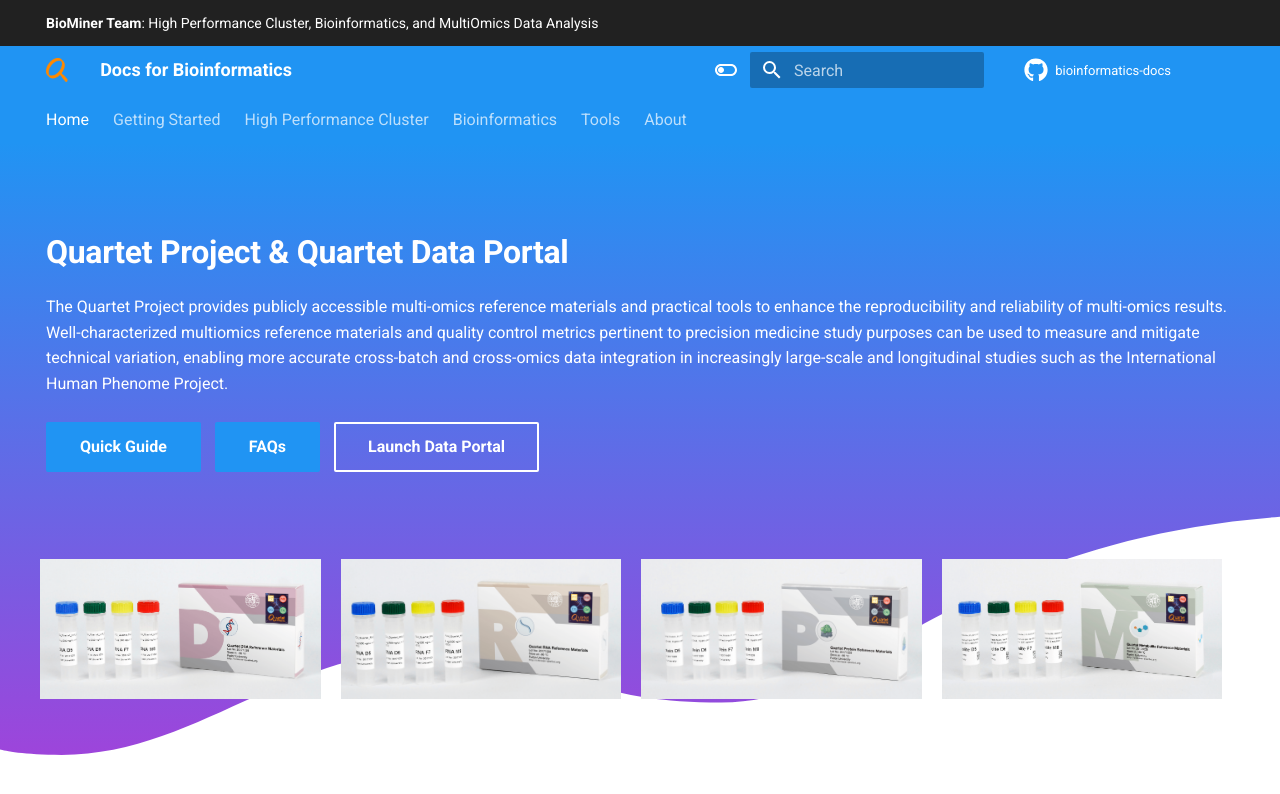
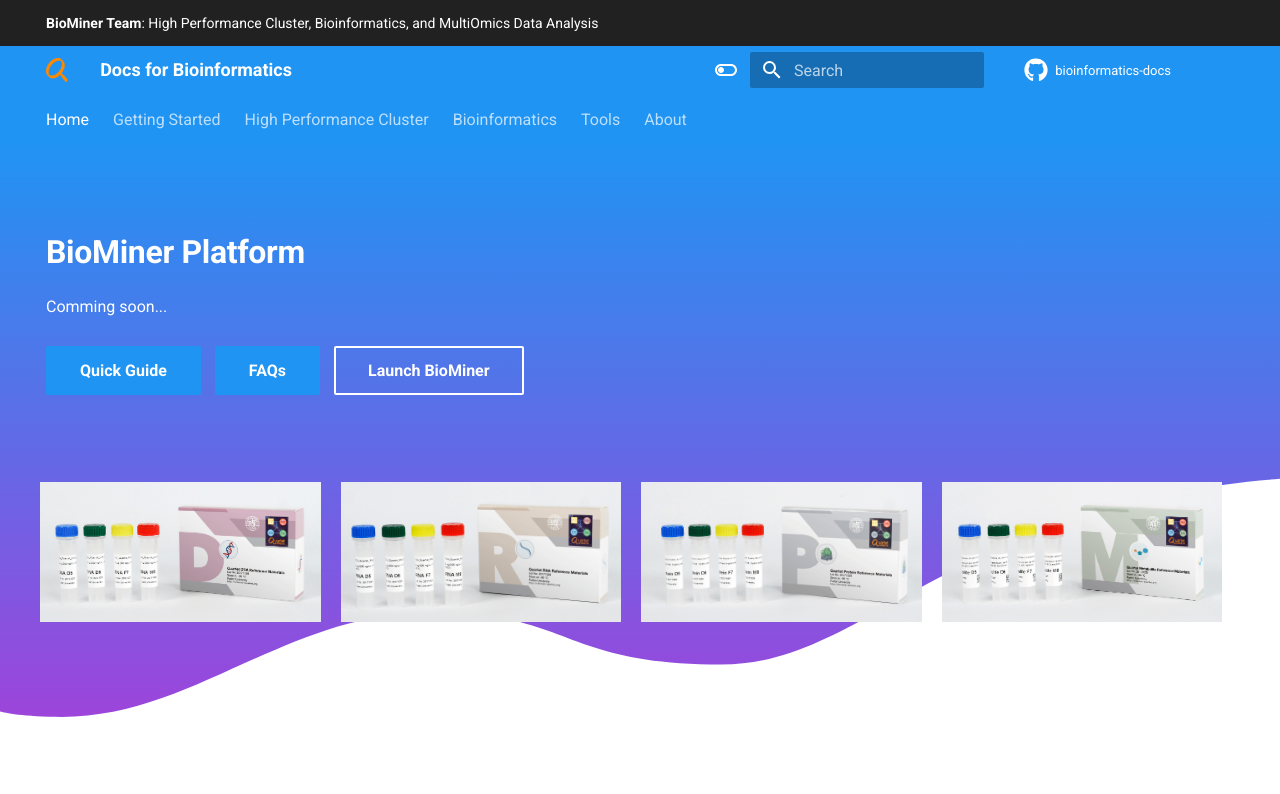
Before and after one commit to yjcyxky/bioinformatics-docs, an MkDocs documentation site: the page built from docs/index.md, in a window 1280 px wide. Shown: the top 794 px of the page. Built offline with MkDocs 1.6.1 and Material for MkDocs 9.7.7, drawn with Linux system fonts in a browser that asks for light colours; comment, search, counter and statistics services are not loaded.

Commit message:
Update the edit url.

```diff
--- a/docs/assets/overrides/home.html
+++ b/docs/assets/overrides/home.html
@@ -70,31 +70,12 @@
         style="margin-top: 3.5rem; padding-bottom: 6vw"
       >
         <h1 style="color: currentcolor; font-weight: 700; margin-bottom: 1rem">
-          Quartet Project & Quartet Data Portal
+          BioMiner Platform
         </h1>
         <!-- <p>{{ config.site_description }}.</p> -->
         <p>
-          The Quartet Project provides publicly accessible multi-omics reference
-          materials and practical tools to enhance the reproducibility and
-          reliability of multi-omics results. Well-characterized multiomics
-          reference materials and quality control metrics pertinent to precision
-          medicine study purposes can be used to measure and mitigate technical
-          variation, enabling more accurate cross-batch and cross-omics data
-          integration in increasingly large-scale and longitudinal studies such
-          as the International Human Phenome Project.
+          Comming soon...
         </p>
-        <!-- <p style="text-align: left;">
-          <img src="https://img.shields.io/github/license/chinese-quartet/docs.chinese-quartet.org.svg?label=License"
-            alt="License">
-          <a href="https://github.com/chinese-quartet/docs.chinese-quartet.org/releases">
-            <img alt="Latest Release"
-              src="https://img.shields.io/github/release/chinese-quartet/docs.chinese-quartet.org.svg?label=Latest%20Release" />
-          </a>
-          <a href="https://docs.chinese-quartet.org">
-            <img alt="Status"
-              src="https://img.shields.io/github/workflow/status/chinese-quartet/docs.chinese-quartet.org/publish-docs/master?label=Status">
-          </a>
-        </p> -->
         <a
           href="{{ page.next_page.url | url }}"
           title="{{ page.next_page.title | e }}"
@@ -103,7 +84,7 @@
           Quick Guide
         </a>
         <a
-          href="https://docs.chinese-quartet.org/about/faqs/"
+          href="https://bioinformatics.3steps.cn/about/faqs/"
           target="_blank"
           class="md-button md-button--primary"
           style="margin-left: 0.5rem; margin-right: 0.5rem; margin-top: 0.5rem"
@@ -111,7 +92,7 @@
           FAQs
         </a>
         <a
-          href="https://chinese-quartet.org"
+          href="https://biominer.3steps.cn"
           target="_blank"
           style="
             color: var(--md-primary-bg-color);
@@ -121,7 +102,7 @@
           title="Material for MkDocs Insiders"
           class="md-button"
         >
-          Launch Data Portal
+          Launch BioMiner
         </a>
       </div>
     </div>
--- a/docs/assets/overrides/partials/content.html
+++ b/docs/assets/overrides/partials/content.html
@@ -1,7 +1,7 @@
 <!-- Edit and view button -->
 {% if page.edit_url %}
-{% set edit = "https://github.com/chinese-quartet/docs.chinese-quartet.org/edit" %}
-{% set view = "https://raw.githubusercontent.com/chinese-quartet/docs.chinese-quartet.org" %}
+{% set edit = "https://github.com/yjcyxky/bioinformatics-docs/edit" %}
+{% set view = "https://raw.githubusercontent.com/yjcyxky/bioinformatics-docs" %}
 <a href="{{ page.edit_url }}" title="{{ lang.t('edit.link.title') }}" class="md-content__button md-icon">
   {% include ".icons/material/file-edit-outline.svg" %}
 </a>
--- a/mkdocs.yml
+++ b/mkdocs.yml
@@ -7,7 +7,7 @@
 docs_dir: docs/
 repo_name: 'bioinformatics-docs'
 repo_url: 'https://github.com/yjcyxky/bioinformatics-docs'
-edit_uri: bioinformatics.3steps.cn/edit/master/docs/
+edit_uri: https://github.com/yjcyxky/bioinformatics-docs/edit/main/docs/
 markdown_extensions:
   - meta
   - abbr
```
